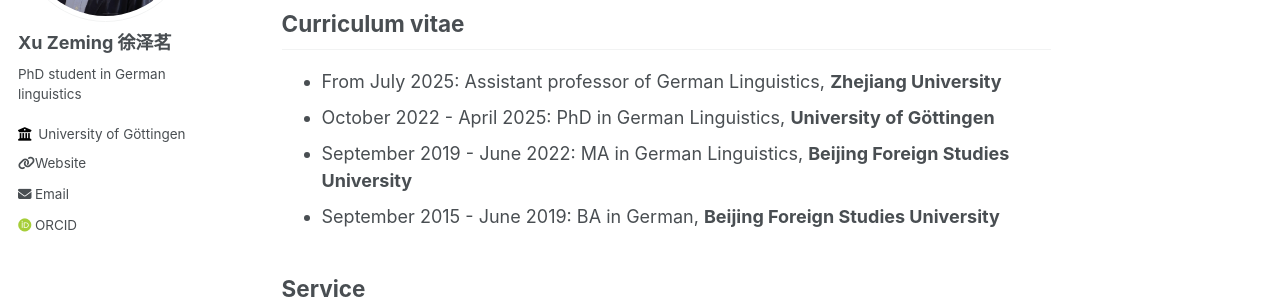
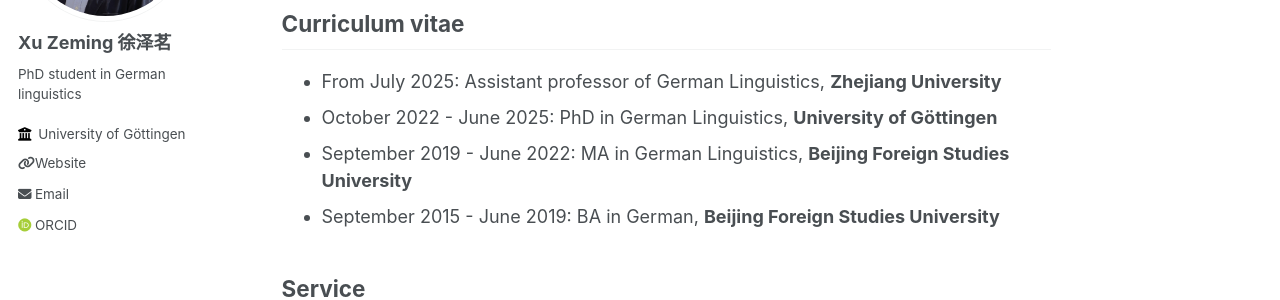
Before and after one commit to xu-zeming/xu-zeming.github.io, a Jekyll site: the page built from _pages/about.md, in a window 1280 px wide and 1165 px high. Shown: the part 259-559 px from the top of the window. Built offline with Jekyll 4.4.1, drawn with Linux system fonts in a browser that asks for light colours; some web fonts are replaced.

Commit message:
modified:   _pages/about.md

```diff
--- a/_pages/about.md
+++ b/_pages/about.md
@@ -13,7 +13,7 @@ Xu 徐 /ɕy˧˥/ is my family name and Zeming 泽茗 /tsɤ˧˥ miŋ˧˥/ is my g
 Curriculum vitae
 ---
 * From July 2025: Assistant professor of German Linguistics, **Zhejiang University**
-* October 2022 - April 2025: PhD in German Linguistics, **University of Göttingen**
+* October 2022 - June 2025: PhD in German Linguistics, **University of Göttingen**
 * September 2019 - June 2022: MA in German Linguistics, **Beijing Foreign Studies University**
 * September 2015 - June 2019: BA in German, **Beijing Foreign Studies University**
 
```
